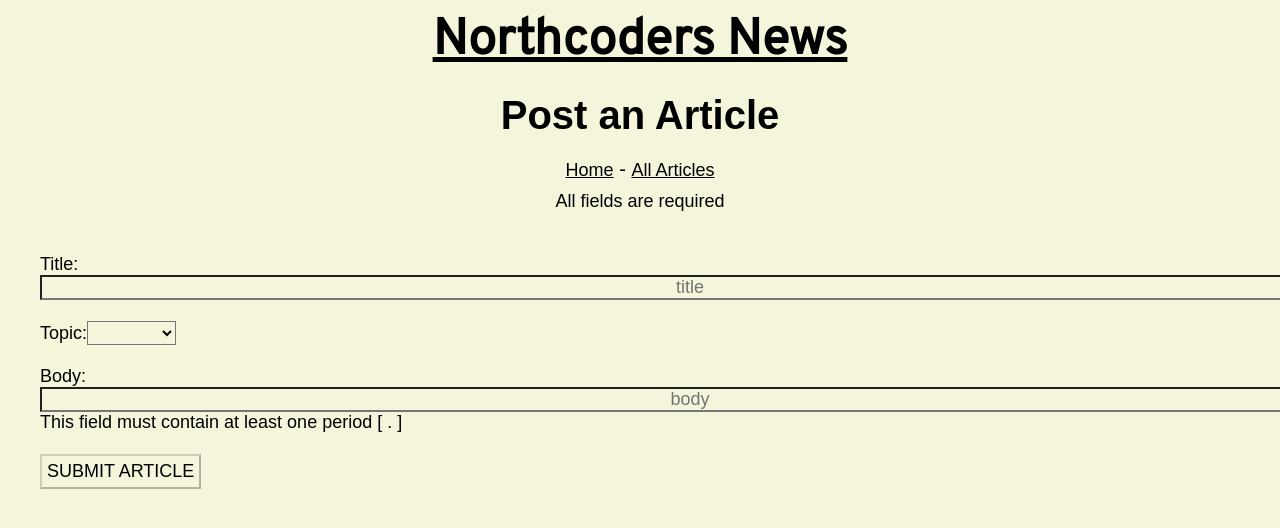
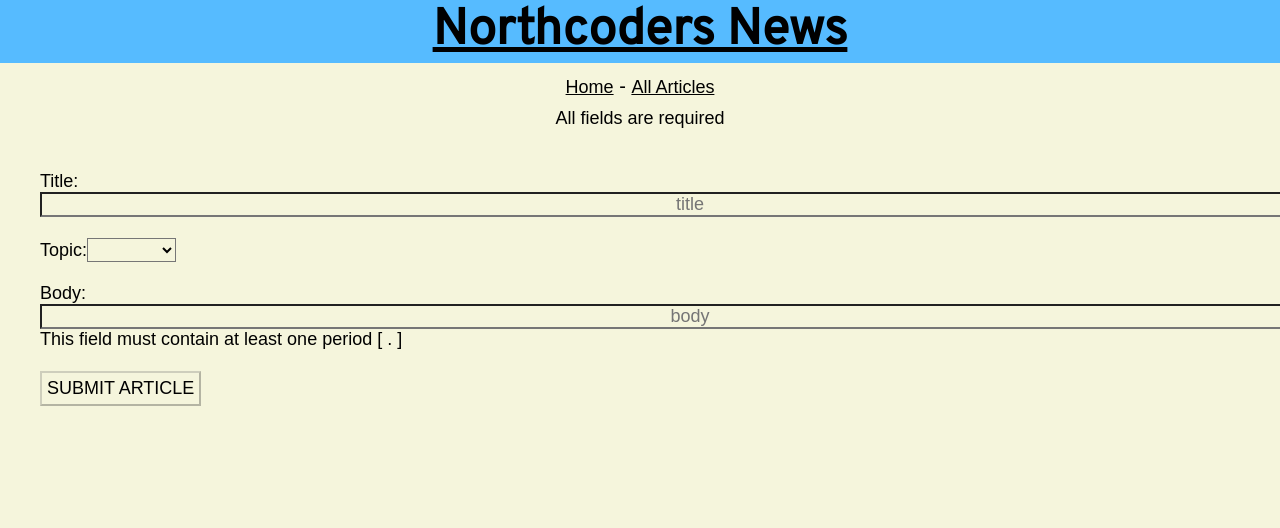
Before and after one commit to TheYanmeister/FEND-nc-news-react-app, a React (Create React App) app: page /articles/post in a window 1280 px wide. Shown: the top 528 px of the page. Built offline with nearby package versions, Linux system fonts and the light colour scheme; a web font is replaced by a local one.

Commit message:
more css including a sticky blue  header

```diff
--- a/src/components/ArticlesPage.js
+++ b/src/components/ArticlesPage.js
@@ -31,21 +31,6 @@ class ArticlesPage extends Component {
 
   listArticles = () => {
     return <ArticleCard articles={this.state.articles} />;
-  };
-
-  orderArticles = articles => {
-    const { orderBy } = this.state;
-    const sortedArticles = [...articles];
-    if (orderBy === "date") return articles;
-    else if (orderBy === "comments") {
-      return sortedArticles.sort((a, b) => {
-        return b.comment_count - a.comment_count;
-      });
-    } else {
-      return sortedArticles.sort((a, b) => {
-        return b.votes - a.votes;
-      });
-    }
   };
 
   setFilter = event => {
--- a/src/components/PostArticle.js
+++ b/src/components/PostArticle.js
@@ -1,5 +1,5 @@
 import React, { Component } from "react";
-import { Link } from "@reach/router";
+import { Link, navigate } from "@reach/router";
 import * as api from "./api.js";
 
 class PostArticle extends Component {
@@ -18,8 +18,12 @@ class PostArticle extends Component {
     event.preventDefault();
     const { user } = this.props;
     const { currentBody, currentTitle, currentTopic } = this.state;
-    api.postArticle(user, currentTitle, currentTopic, currentBody);
-    this.setState({ currentBody: "", currentTitle: "", currentTopic: "" });
+    api
+      .postArticle(user, currentTitle, currentTopic, currentBody)
+      .then(({ article }) => {
+        console.log(article);
+        navigate(`/articles/${article.article_id}`);
+      });
   };
 
   render() {
--- a/src/components/api.js
+++ b/src/components/api.js
@@ -41,6 +41,7 @@ export const postCommentToArticle = (article_id, username, body) => {
 };
 
 export const postArticle = (author, title, topic, body) => {
+  console.log(author, title, topic, body);
   return request
     .post("articles", { author, title, topic, body })
     .then(({ data }) => data);
--- a/src/style.css
+++ b/src/style.css
@@ -12,8 +12,11 @@
 .header {
   font-family: "Overpass", sans-serif;
   font-size: 50px;
-  padding: 10px;
+  padding: 0px;
   text-decoration: underline;
+  background: rgb(86, 187, 255);
+  position: fixed;
+  width: 100%;
 }
 
 .homePage_user {
```
